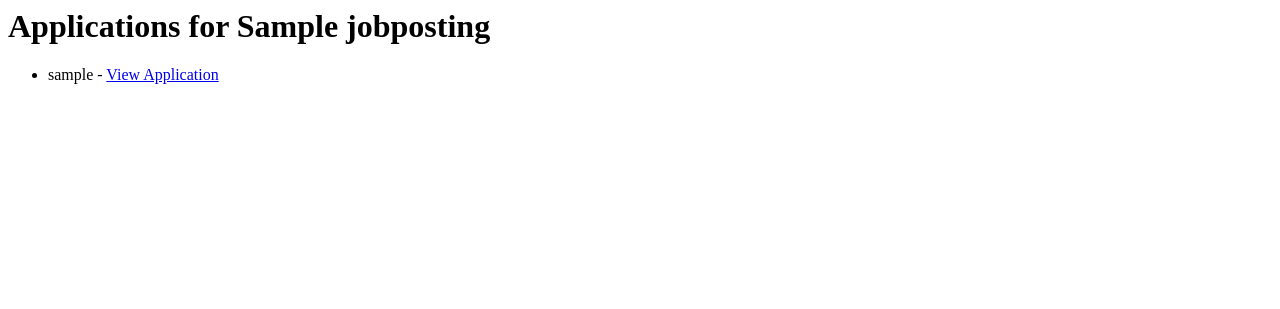
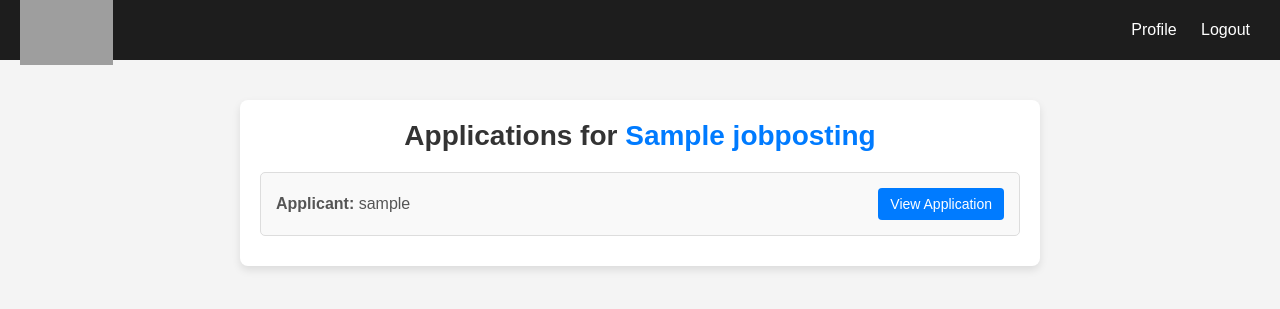
Before and after one commit to Seldesoky/Jobifi, a Django app: page /jobs/1/applications/ in a window 1280 px wide. Shown: the top 309 px of the page. Run offline with Django 5.2, Linux system fonts and the light colour scheme; a user stored in the database is signed in; tables that the repository leaves empty hold one stand-in row (values such as "Sample post"); grey boxes are pictures that could not be loaded.

Commit message:
application templates

```diff
--- /dev/null
+++ b/main_app/static/css/job_applications.css
@@ -0,0 +1,62 @@
+/* General Container Styling */
+.container {
+    max-width: 800px;
+    margin: 40px auto;
+    padding: 20px;
+    background-color: #ffffff;
+    border-radius: 8px;
+    box-shadow: 0 4px 8px rgba(0, 0, 0, 0.1);
+    font-family: Arial, sans-serif;
+}
+
+/* Page Title Styling */
+h1 {
+    font-size: 28px;
+    text-align: center;
+    margin-bottom: 20px;
+    color: #333;
+}
+
+.job-title {
+    color: #007BFF;
+    font-weight: bold;
+}
+
+/* Application List Styling */
+.application-list {
+    list-style: none;
+    padding: 0;
+    margin: 0;
+}
+
+.application-item {
+    display: flex;
+    justify-content: space-between;
+    align-items: center; /* Align text and button vertically */
+    background-color: #f9f9f9;
+    border: 1px solid #ddd;
+    border-radius: 5px;
+    padding: 15px;
+    margin-bottom: 10px;
+}
+
+.application-item p {
+    margin: 0;
+    font-size: 16px;
+    color: #555;
+}
+
+/* View Link Styling */
+.view-link {
+    text-decoration: none;
+    font-size: 14px;
+    padding: 8px 12px;
+    background-color: #007BFF;
+    color: white;
+    border-radius: 4px;
+    transition: background-color 0.3s ease;
+}
+
+.view-link:hover {
+    background-color: #0056b3;
+}
--- a/main_app/templates/base.html
+++ b/main_app/templates/base.html
@@ -22,7 +22,7 @@
                     </a>
                 </div>
                 <div class="navbar-center">
-                    <a href="{% url 'home' %}">Home</a>
+                    <a href="{% url 'home' %}"></a>
                 </div>
                 <div class="navbar-right">
                     {% if user.profile.role == 'job_seeker' %}
@@ -39,7 +39,7 @@
                     </a>
                 </div>
                 <div class="navbar-center">
-                    <a href="{% url 'home' %}">Home</a>
+                    <a href="{% url 'home' %}"></a>
                 </div>
                 <div class="navbar-right">
                     <a href="{% url 'login' %}">Login</a>
--- a/main_app/templates/jobs/job_applications.html
+++ b/main_app/templates/jobs/job_applications.html
@@ -1,8 +1,25 @@
-<h1>Applications for {{ job.title }}</h1>
-<ul>
-    {% for application in applications %}
-        <li>
-            {{ application.applicant.username }} - <a href="{% url 'application_detail' application.id %}">View Application</a>
-        </li>
-    {% endfor %}
-</ul>
+{% extends 'base.html' %}
+{% load static %}
+
+{% block head %}
+<link rel="stylesheet" href="{% static 'css/job_applications.css' %}">
+{% endblock %}
+
+{% block content %}
+<div class="container">
+    <h1>Applications for <span class="job-title">{{ job.title }}</span></h1>
+
+    {% if applications %}
+        <ul class="application-list">
+            {% for application in applications %}
+                <li class="application-item">
+                    <p><strong>Applicant:</strong> {{ application.applicant.username }}</p>
+                    <a href="{% url 'application_detail' application.id %}" class="view-link">View Application</a>
+                </li>
+            {% endfor %}
+        </ul>
+    {% else %}
+        <p class="no-applications">No applications available for this job yet.</p>
+    {% endif %}
+</div>
+{% endblock %}
```
Also changed, not shown: main_app/static/css/jobs.css (+27 -0 lines), main_app/templates/jobs/job_list.html (+10 -0 lines), media/profile_pictures/Update_css_margin_vs_padding-5__YyL751d.webp (added).
